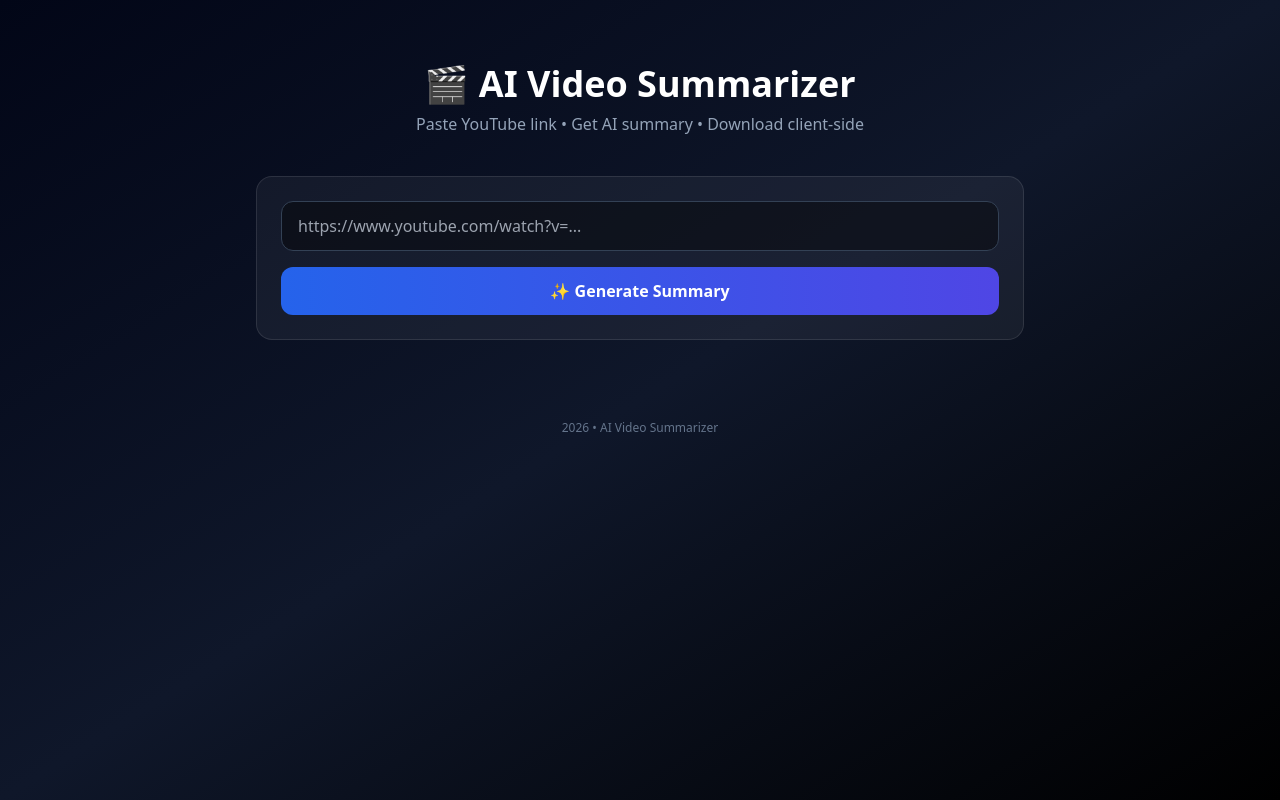
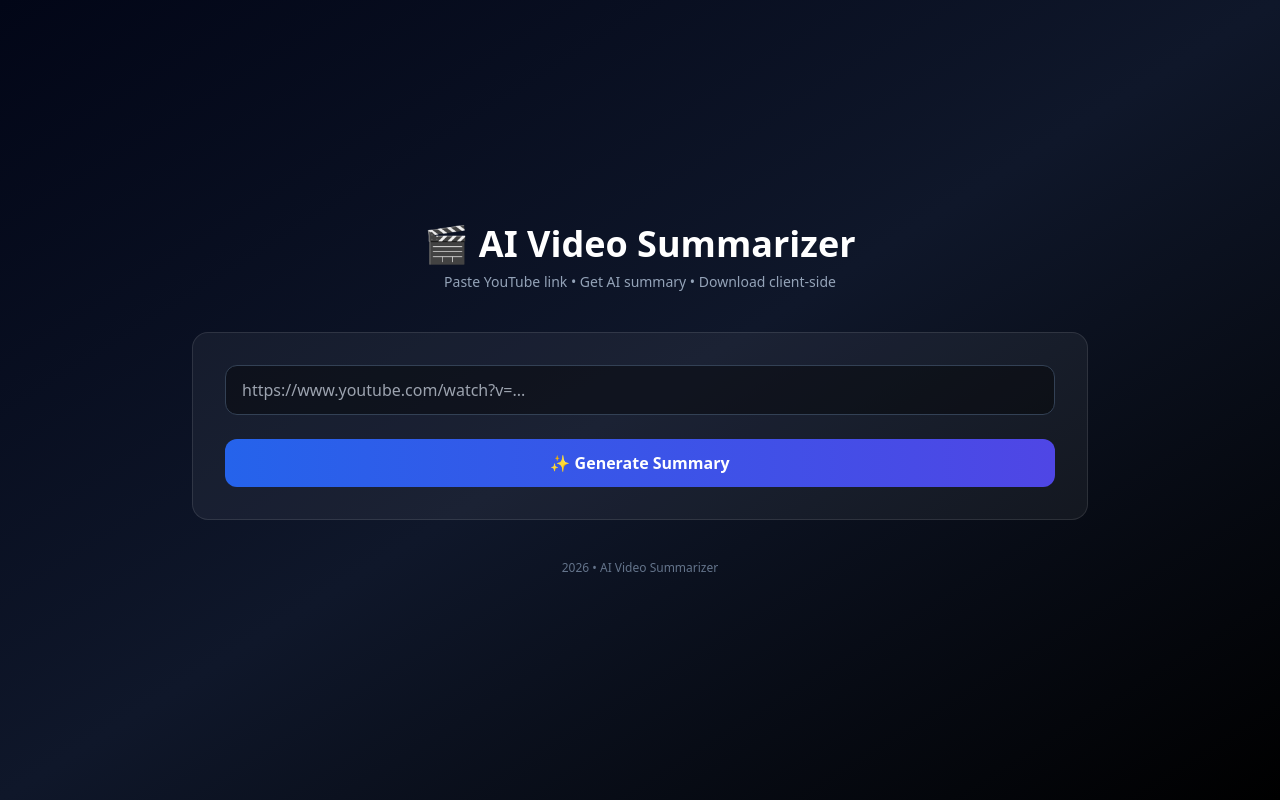
Before and after one commit to rishu070707/youtube-video-summarizer-ai, a React (Vite) app in the folder frontend/: page / in a window 1280 px wide. Built offline with nearby package versions, Linux system fonts and the light colour scheme; no server answers.

Commit message:
frontend fix

```diff
--- a/frontend/src/App.jsx
+++ b/frontend/src/App.jsx
@@ -1,66 +1,45 @@
-import { useEffect, useRef, useState } from "react";
+import React, { useState } from "react";
 import axios from "axios";
-import React from "react";
+
 const API_BASE = import.meta.env.VITE_API_BASE;
 
-// Clean YouTube URL
 const cleanUrl = (url) => url.split("&")[0];
 
 export default function App() {
   const [url, setUrl] = useState("");
-  const [jobId, setJobId] = useState(null);
+  const [summary, setSummary] = useState("");
   const [status, setStatus] = useState("");
-  const [summary, setSummary] = useState("");
   const [loading, setLoading] = useState(false);
-  const pollRef = useRef(null);
 
-  useEffect(() => {
-    return () => pollRef.current && clearInterval(pollRef.current);
-  }, []);
-
-  /* ================= SUBMIT ================= */
   const submitVideo = async () => {
-    if (!url || loading) return;
+    if (!url.trim()) return;
 
     setLoading(true);
     setSummary("");
-    setStatus("Submitting video…");
+    setStatus("Generating summary… ⏳");
 
     try {
-      const res = await axios.post(`${API_BASE}/api/video/submit`, {
+      const res = await axios.post(`${API_BASE}/api/video/summary`, {
         url: cleanUrl(url),
       });
 
-      const id = res.data.jobId;
-      setJobId(id);
-      setStatus("Processing video… ⏳");
-
-      pollRef.current = setInterval(async () => {
-        const r = await axios.get(
-          `${API_BASE}/api/video/result/${id}`
-        );
-
-        if (r.data.ready) {
-          clearInterval(pollRef.current);
-          setSummary(r.data.data);
-          setStatus("Summary ready ✅");
-          setLoading(false);
-        }
-      }, 3000);
-    } catch (e) {
-      console.error(e);
+      setSummary(res.data.summary);
+      setStatus("Summary ready ✅");
+    } catch (err) {
+      console.error(err);
       setStatus("Submission failed ❌");
+    } finally {
       setLoading(false);
     }
   };
 
-  /* ================= DOWNLOADS ================= */
-  const downloadSummary = () => {
+  /* ===== CLIENT-SIDE DOWNLOADS ===== */
+  const downloadTxt = () => {
     const blob = new Blob([summary], { type: "text/plain" });
-    const a = document.createElement("a");
-    a.href = URL.createObjectURL(blob);
-    a.download = "summary.txt";
-    a.click();
+    const link = document.createElement("a");
+    link.href = URL.createObjectURL(blob);
+    link.download = "summary.txt";
+    link.click();
   };
 
   const downloadAudio = () => {
@@ -72,69 +51,55 @@ export default function App() {
 
   const downloadVideo = () => {
     window.open(
-      `https://y2mate.is/youtube/${encodeURIComponent(cleanUrl(url))}`,
+      `https://y2mate.nu/en/search/${encodeURIComponent(cleanUrl(url))}`,
       "_blank"
     );
   };
 
-  /* ================= UI ================= */
   return (
-    <div className="min-h-screen bg-gradient-to-br from-[#020617] via-slate-900 to-black text-white px-6 py-16">
-      <div className="max-w-3xl mx-auto space-y-10">
+    <div className="min-h-screen bg-gradient-to-br from-[#020617] via-slate-900 to-black text-white flex items-center justify-center px-6">
+      <div className="w-full max-w-4xl space-y-10">
 
-        {/* HEADER */}
-        <header className="text-center">
+        <header className="text-center space-y-2">
           <h1 className="text-4xl font-extrabold">🎬 AI Video Summarizer</h1>
-          <p className="text-slate-400 mt-2">
+          <p className="text-slate-400 text-sm">
             Paste YouTube link • Get AI summary • Download client-side
           </p>
         </header>
 
-        {/* INPUT */}
-        <div className="bg-white/5 border border-white/10 rounded-2xl p-6 space-y-4">
+        <div className="bg-white/5 border border-white/10 rounded-2xl p-8 space-y-6">
+
           <input
-            className="w-full px-4 py-3 rounded-xl bg-black/40 border border-slate-700"
-            placeholder="https://www.youtube.com/watch?v=..."
             value={url}
             onChange={(e) => setUrl(e.target.value)}
+            placeholder="https://www.youtube.com/watch?v=..."
+            className="w-full px-4 py-3 rounded-xl bg-black/40 border border-slate-700"
           />
 
           <button
             onClick={submitVideo}
             disabled={loading}
-            className={`w-full py-3 rounded-xl font-semibold ${
-              loading
-                ? "bg-slate-700"
-                : "bg-gradient-to-r from-blue-600 to-indigo-600"
-            }`}
+            className="w-full py-3 rounded-xl font-semibold bg-gradient-to-r from-blue-600 to-indigo-600"
           >
-            {loading ? "Processing…" : "✨ Generate Summary"}
+            {loading ? "Analyzing…" : "✨ Generate Summary"}
           </button>
 
-          {status && (
-            <p className="text-center text-sm text-blue-300">{status}</p>
-          )}
-
-          {jobId && (
-            <p className="text-xs text-center text-emerald-400">
-              Job ID: {jobId}
-            </p>
-          )}
+          {status && <p className="text-center text-blue-300">{status}</p>}
         </div>
 
-        {/* SUMMARY */}
         {summary && (
           <section className="space-y-6">
             <h2 className="text-2xl font-bold text-center">📄 Video Summary</h2>
 
-            <div className="bg-black/40 border border-slate-700 rounded-xl p-5 whitespace-pre-line">
-              {summary}
+            <div className="bg-black/40 border border-slate-700 rounded-2xl p-6">
+              <pre className="whitespace-pre-wrap text-slate-200">
+                {summary}
+              </pre>
             </div>
 
-            {/* DOWNLOAD BUTTONS */}
-            <div className="flex flex-wrap justify-center gap-4">
+            <div className="flex justify-center gap-4 flex-wrap">
               <button
-                onClick={downloadSummary}
+                onClick={downloadTxt}
                 className="px-5 py-2 bg-emerald-600 rounded-xl"
               >
                 📄 Summary (.txt)
@@ -157,7 +122,7 @@ export default function App() {
           </section>
         )}
 
-        <footer className="text-center text-xs text-slate-500 pt-10">
+        <footer className="text-center text-xs text-slate-500">
           2026 • AI Video Summarizer
         </footer>
       </div>
```
